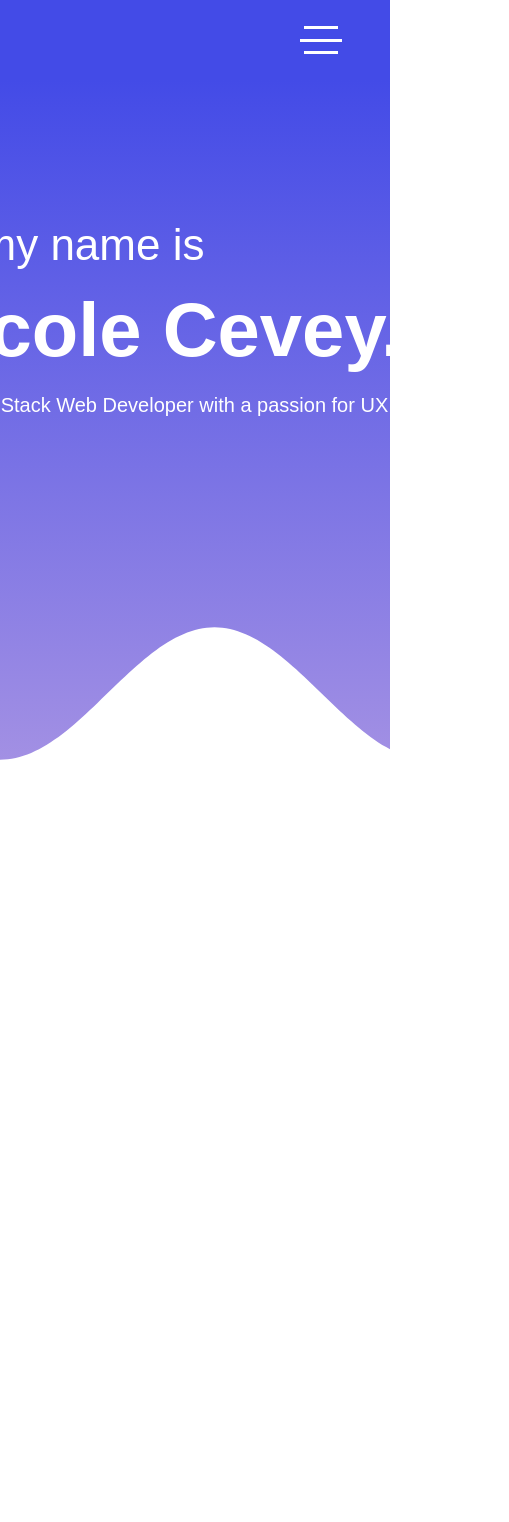
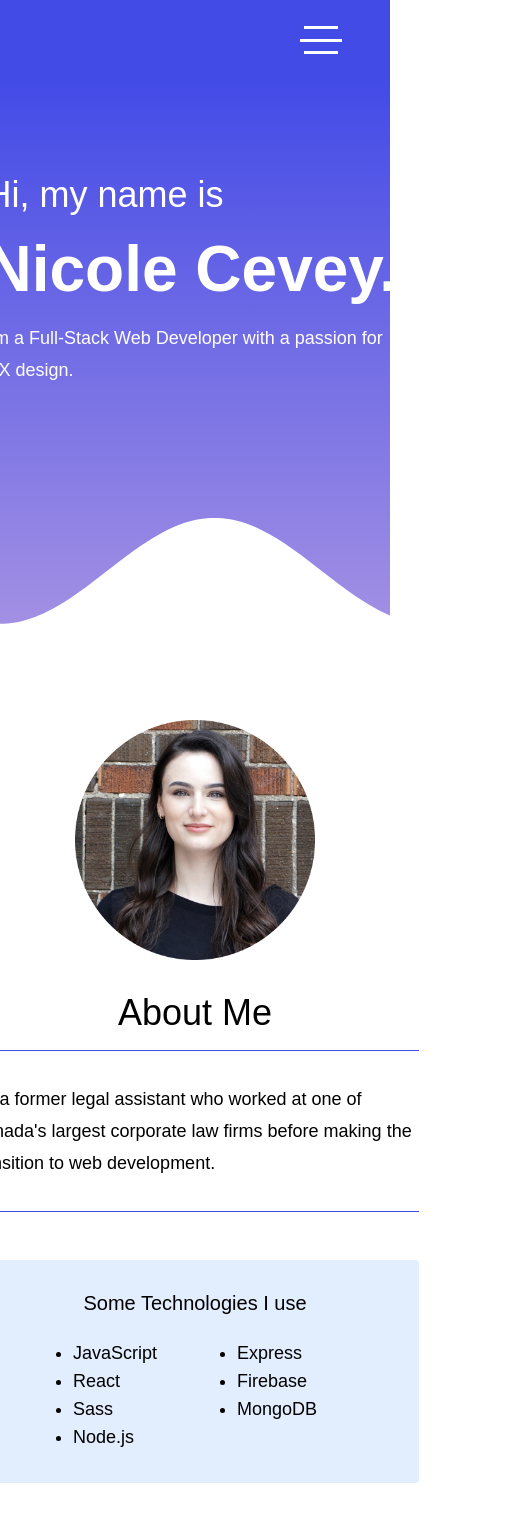
Before and after one commit to nicolecevey/portfolio, a React (Create React App) app: page / in a window 390 px wide. Shown: the top 1522 px of the page, 509 px wide, since content can reach past the window. Built offline with nearby package versions, Linux system fonts and the light colour scheme.

Commit message:
Adding mobile responsiveness

```diff
--- a/src/App.scss
+++ b/src/App.scss
@@ -8,32 +8,32 @@
 }
 
 h1 {
-  font-size: 2.75rem;
+  font-size: 2.25rem;
   font-weight: 100;
 
   @include tablet {
-    font-size: 3rem;
+    font-size: 2.75rem;
   }
 }
 
 h2 {
-  font-size: 1.5rem;
+  font-size: 1.25rem;
   font-weight: 500;
 
 }
 
 p {
-  font-size: 1.25rem;
+  font-size: 1.125rem;
   font-weight: 100;
   line-height: 2rem;
 
   @include tablet {
-    font-size: 1.5rem;
+    font-size: 1.25rem;
   }
 }
 
 a {
-  font-size: 1.5rem;
+  font-size: 1.25rem;
   font-weight: 100;
   line-height: 2rem;
   text-decoration: none;
@@ -41,14 +41,14 @@ a {
 }
 
 li {
-  font-size: 1.25rem;
+  font-size: 1.125rem;
   font-weight: 100;
   line-height: 1.75rem;;
 }
 
-a.anchor {
-  display: block;
-  position: relative;
-  top: -100px;
-  visibility: hidden;
-}
+// a.anchor {
+//   display: block;
+//   position: relative;
+//   top: -100px;
+//   visibility: hidden;
+// }
--- a/src/components/About/About.scss
+++ b/src/components/About/About.scss
@@ -2,7 +2,7 @@
 @use "../../styles/partials/variables" as *;
 
 .about {
-    margin: 0 5rem 5rem 5rem;
+    margin: 0 5rem 3rem 5rem;
     display: flex;
     flex-direction: column;
     justify-content: center;
@@ -11,12 +11,12 @@
 
     @include tablet {
         flex-direction: row;
-        gap: 10rem;
+        gap: 8rem;
     }
 
     &__headshot {
-        height: 17rem;
-        width: 17rem;
+        height: 15rem;
+        width: 15rem;
 
         @include tablet {
             height: 20rem;
--- a/src/components/Contact/Contact.scss
+++ b/src/components/Contact/Contact.scss
@@ -1,3 +1,6 @@
+@use "../../styles/partials/variables" as *;
+@use "../../styles/partials/mixins" as *;
+
 .contact {
     display: flex;
     flex-direction: column;
@@ -23,8 +26,12 @@
 
     &__text {
         margin: 2rem 0 1rem 0;
-        width: 35rem;
+        width: 28rem;
         text-align: center;
+
+        @include tablet {
+            width: 35rem;
+        }
     }
 
     &__footer-text {
--- a/src/components/HeroBanner/HeroBanner.scss
+++ b/src/components/HeroBanner/HeroBanner.scss
@@ -6,12 +6,16 @@
     justify-content: center;
     align-items: center;
     background: linear-gradient(#434BE7, #b39ce3);
-    height: 50rem;
+    height: 40rem;
     width: 100%;
     clip-path:  polygon(100% 0%, 0% 0% , 0% 84.96%, 1% 84.95%, 2% 84.91%, 3% 84.84%, 4% 84.75%, 5% 84.63%, 6% 84.48%, 7% 84.31%, 8% 84.11%, 9% 83.89%, 10% 83.65%, 11% 83.38%, 12% 83.09%, 13% 82.78%, 14% 82.45%, 15% 82.11%, 16% 81.74%, 17% 81.36%, 18% 80.96%, 19% 80.55%, 20% 80.12%, 21% 79.69%, 22% 79.24%, 23% 78.79%, 24% 78.33%, 25% 77.86%, 26% 77.39%, 27% 76.92%, 28% 76.45%, 29% 75.98%, 30% 75.51%, 31% 75.04%, 32% 74.58%, 33% 74.13%, 34% 73.69%, 35% 73.25%, 36% 72.83%, 37% 72.41%, 38% 72.02%, 39% 71.64%, 40% 71.27%, 41% 70.92%, 42% 70.59%, 43% 70.28%, 44% 70.00%, 45% 69.73%, 46% 69.49%, 47% 69.27%, 48% 69.07%, 49% 68.90%, 50% 68.75%, 51% 68.63%, 52% 68.54%, 53% 68.47%, 54% 68.43%, 55% 68.42%, 56% 68.44%, 57% 68.48%, 58% 68.54%, 59% 68.64%, 60% 68.76%, 61% 68.91%, 62% 69.08%, 63% 69.27%, 64% 69.50%, 65% 69.74%, 66% 70.01%, 67% 70.30%, 68% 70.61%, 69% 70.94%, 70% 71.29%, 71% 71.65%, 72% 72.03%, 73% 72.43%, 74% 72.84%, 75% 73.27%, 76% 73.70%, 77% 74.15%, 78% 74.60%, 79% 75.06%, 80% 75.53%, 81% 76.00%, 82% 76.47%, 83% 76.94%, 84% 77.42%, 85% 77.88%, 86% 78.35%, 87% 78.81%, 88% 79.26%, 89% 79.71%, 90% 80.14%, 91% 80.57%, 92% 80.98%, 93% 81.37%, 94% 81.76%, 95% 82.12%, 96% 82.47%, 97% 82.80%, 98% 83.11%, 99% 83.39%, 100% 83.66%);
 
+    @include tablet {
+        height: 45rem;
+    }
+
     &__text {
-        margin-top: -20rem;
+        margin-top: -15rem;
         padding: 6rem 2rem;
         display: flex;
         flex-direction: column;
@@ -21,12 +25,13 @@
 
         @include tablet {
             padding: 6rem 0;
+            margin-top: -20rem;
         }
     }
 
     &__name {
         font-weight: 700;
-        font-size: 4.75rem;
+        font-size: 4rem;
         color: white;
         white-space: nowrap;
         overflow: hidden;
@@ -36,7 +41,7 @@
 
         @keyframes animated-text{
             from{width: 0rem;}
-            to{width: 35rem;}
+            to{width: 26rem;}
         }
 
         @keyframes animated-cursor{
@@ -46,6 +51,11 @@
 
         @include tablet {
             font-size: 5rem;
+
+            @keyframes animated-text{
+                from{width: 0rem;}
+                to{width: 33rem;}
+            }
         }
     }
 }
--- a/src/components/MobileMenu/MobileMenu.scss
+++ b/src/components/MobileMenu/MobileMenu.scss
@@ -38,7 +38,7 @@
     }
 
     &__list-item {
-        margin-bottom: 4rem;
+        margin-bottom: 3rem;
         display: flex;
         flex-direction: column;
         align-items: center;
@@ -46,7 +46,7 @@
     }
 
     &__link {
-        font-size: 2rem;
+        font-size: 1.75rem;
         position: relative;
         transition: all .3s ease-in-out;
         text-shadow: 1px 1px 2px rgb(0 0 0 / 50%);
--- a/src/components/Navigation/Navigation.scss
+++ b/src/components/Navigation/Navigation.scss
@@ -40,7 +40,7 @@
     }
 
     li:hover::after, li:hover a::before {
-        width: 65%;
+        width: 62%;
     }
 }
 
--- a/src/components/Work/Work.js
+++ b/src/components/Work/Work.js
@@ -37,7 +37,7 @@ export default function Work() {
 
   return (
     <>
-      <a id="work" className="anchor"></a>
+      <a id="work"></a>
       <section className="work" id="work" data-aos="fade-up">
         <h1 className="work__title">Projects I've Built</h1>
         <article className="carousel">
--- a/src/components/Work/Work.scss
+++ b/src/components/Work/Work.scss
@@ -5,12 +5,12 @@
     display: flex;
     flex-direction: column;
     align-items: center;
-    margin: 10rem 0;
+    margin: 7rem 0;
 
     &__title {
         margin-bottom: 2rem;
         border-bottom: 1px solid #434BE7;
-        width: 37rem;
+        width: 32rem;
         display: flex;
         justify-content: center;
         padding-bottom: 1rem;
@@ -23,7 +23,7 @@
 
 .carousel {
     display: flex;
-    width: 35rem;
+    width: 32rem;
     height: 40rem;
     flex-direction: column;
     background-color: #1d6ef020;
@@ -32,7 +32,7 @@
     overflow: hidden;
 
     @include tablet {
-        width: 56rem;
+        width: 55rem;
         height: 28rem;
     }
 
@@ -71,7 +71,7 @@
         @include tablet {
             flex-direction: row;
             align-items: flex-start;
-            width: 45rem;
+            width: 42rem;
         }
     }
 
```
